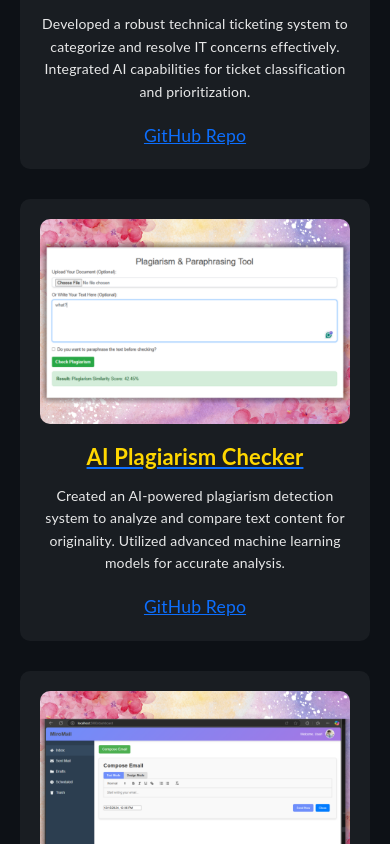
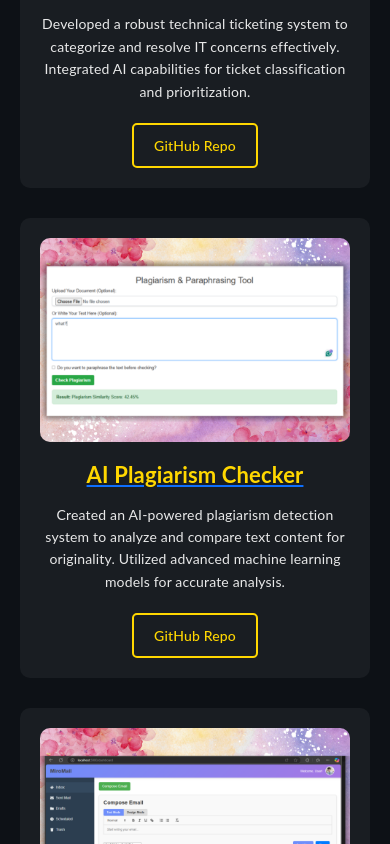
Before and after one commit to leorxdxd/Roelsportfolio, a React (Create React App) app: page / in a window 390 px wide. Shown: the part 4240-5084 px from the top of the page. Built offline with nearby package versions, Linux system fonts and the light colour scheme.

Commit message:
Update Project.scss

```diff
--- a/src/assets/styles/Project.scss
+++ b/src/assets/styles/Project.scss
@@ -35,6 +35,17 @@ $transition: all 0.3s ease;
     position: relative;
     z-index: 2;
     animation: fadeIn 1s ease-in-out;
+
+    &::after {
+      content: '';
+      position: absolute;
+      bottom: -10px;
+      left: 50%;
+      transform: translateX(-50%);
+      width: 60px;
+      height: 3px;
+      background-color: $gold;
+    }
   }
 
   // Projects Grid
@@ -77,7 +88,7 @@ $transition: all 0.3s ease;
         font-weight: 700;
         margin-bottom: 15px;
         color: $gold;
-        text-decoration: none; // Ensure no underline
+        text-decoration: none;
         transition: $transition;
 
         &:hover {
@@ -90,6 +101,29 @@ $transition: all 0.3s ease;
         line-height: 1.6;
         margin-bottom: 20px;
         color: rgba($white, 0.9);
+      }
+
+      .project-links {
+        display: flex;
+        justify-content: center;
+        gap: 10px;
+
+        .project-btn {
+          text-decoration: none;
+          padding: 10px 20px;
+          border: 2px solid $gold;
+          color: $gold;
+          font-size: 16px;
+          font-weight: 500;
+          border-radius: 5px;
+          transition: $transition;
+
+          &:hover {
+            background-color: $gold;
+            color: $black;
+            transform: translateY(-5px);
+          }
+        }
       }
     }
   }
@@ -138,6 +172,12 @@ $transition: all 0.3s ease;
         .project-description {
           font-size: 14px;
         }
+
+        .project-links {
+          .project-btn {
+            font-size: 14px;
+          }
+        }
       }
     }
   }
```
